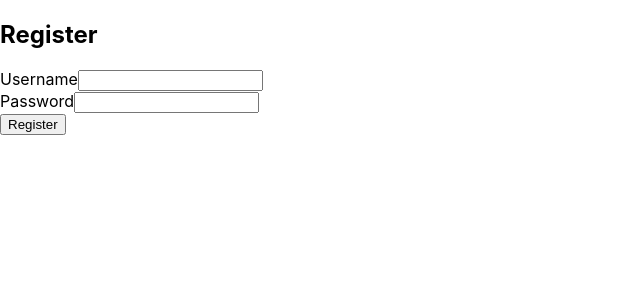
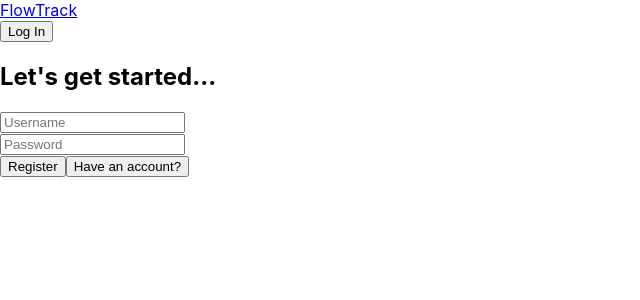
Before and after one commit to theacademy/c411-final-team-projects-c411-team-6, a React (Create React App) app in the folder client/: page /register in a window 1280 px wide. Shown: the top 300 px of the page, without its empty margins (0-640 px from the left). Built offline with nearby package versions, Linux system fonts and the light colour scheme.

Commit message:
Fix log in and register submissions

```diff
--- a/client/src/components/LoginComponent.js
+++ b/client/src/components/LoginComponent.js
@@ -13,6 +13,7 @@ const Login = () => {
     e.preventDefault();
     const userData = { username, password };
 
+    console.log(username + " " + password);
     try {
       // Send POST request to login the user
       const response = await fetch("http://localhost:8080/users/login", {
@@ -86,12 +87,13 @@ const Login = () => {
 
                 <Button
                       className="w-[170px] h-[42px] rounded-[25px] text-white"
-                      onClick={handleLogin}
-                  >
+                      type="submit"
+                >
                     <span className="font-button-bold-14-18-0-3px">Log In</span>
                   </Button>
 
                   <Button
+                      type="button"
                       className="w-[170px] h-[42px] rounded-[25px] text-white"
                       onClick={handleRegisterClick}
                   >
@@ -107,11 +109,9 @@ const Login = () => {
           </section>
         </div>
 
-
         <div>
 
         </div>
-
 
       </div>
   );
--- a/client/src/components/RegisterComponent.js
+++ b/client/src/components/RegisterComponent.js
@@ -1,7 +1,13 @@
 import React, { useState } from 'react';
 import axios from 'axios';
+import LandingHeader from "./ui/LandingHeader";
+import {Input} from "./ui/input";
+import {Button} from "./ui/button";
+import {useNavigate} from "react-router-dom";
 
 const Register = () => {
+  const navigate = useNavigate();
+
   const [username, setUsername] = useState('');
   const [password, setPassword] = useState('');
   const [error, setError] = useState('');
@@ -10,23 +16,20 @@ const Register = () => {
   const handleRegister = async (e) => {
     e.preventDefault();
 
-    // Clear previous error/success messages
     setError('');
     setSuccessMessage('');
 
     try {
-      // Send POST request to the server to register the user
       const response = await axios.post('http://localhost:8080/users/register', {
         username,
         password,
       });
 
-      // Handle success response
       if (response.status === 201) {
-        setSuccessMessage('Registration successful! You can now log in.');
+        setSuccessMessage('Registration successful! Redirecting to login...');
+        navigate("/login"); // 👈 redirect here
       }
     } catch (err) {
-      // Handle error response
       if (err.response && err.response.data) {
         setError(err.response.data.error || 'An error occurred during registration.');
       } else {
@@ -35,35 +38,83 @@ const Register = () => {
     }
   };
 
+
+
+  const handleLoginClick = () => {
+    navigate("/login");
+  };
+
+  const handleRegisterClick = () => {
+    navigate("/register");
+  };
+
+
   return (
-    <div>
-      <h2>Register</h2>
-      {successMessage && <p style={{ color: 'green' }}>{successMessage}</p>}
-      {error && <p style={{ color: 'red' }}>{error}</p>}
+      <div className="bg-white flex flex-col justify-center w-full mb-16 px-8 sm:px-12 md:px-20 lg:px-32 xl:px-48">
+        {/* Header Section */}
+        <LandingHeader onLoginClick={handleLoginClick} bgColor="bg-white" />
+        {/* Heading */}
+        <div className="w-full ">
+          <section className="w-full mt-[120px]">
+            <div className="text-center mb-4 px-4 sm:px-8">
+              <h2 className="font-h3-bold-32-40-0-1px text-light-black  text-xl sm:text-2xl md:text-3xl lg:text-4xl">
+                Let's get started...
+              </h2>
+            </div>
+          </section>
 
+          <section className="w-full">
+            <div className="text-center mb-16 px-4 sm:px-8">
               <form onSubmit={handleRegister}>
-        <div>
-          <label>Username</label>
-          <input
+                <div className={"mb-2"}>
+                  <Input
                       type="text"
                       value={username}
+                      placeholder={"Username"}
                       onChange={(e) => setUsername(e.target.value)}
-            required
                   />
                 </div>
 
-        <div>
-          <label>Password</label>
-          <input
-            type="password"
+                <div className="mb-2">
+                  <Input
+                      type="text"
                       value={password}
+                      placeholder={"Password"}
                       onChange={(e) => setPassword(e.target.value)}
-            required
                   />
                 </div>
 
-        <button type="submit">Register</button>
+                <div className="flex flex-row justify-center items-center gap-4 mt-6 mb-16">
+
+                  <Button
+                      className="w-[170px] h-[42px] rounded-[25px] text-white"
+                      type="submit"
+                  >
+                    <span className="font-button-bold-14-18-0-3px">Register</span>
+                  </Button>
+
+                  <Button
+                      type="button"
+                      className="w-[170px] h-[42px] rounded-[25px] text-white"
+                      onClick={handleLoginClick}
+                  >
+                    <span className="font-button-bold-14-18-0-3px">Have an account?</span>
+                  </Button>
+                </div>
+
               </form>
+
+            </div>
+
+          </section>
+        </div>
+
+
+        <div>
+
+        </div>
+
+
       </div>
   );
 };
```
Lines whose indentation alone changed are shown as unchanged.
